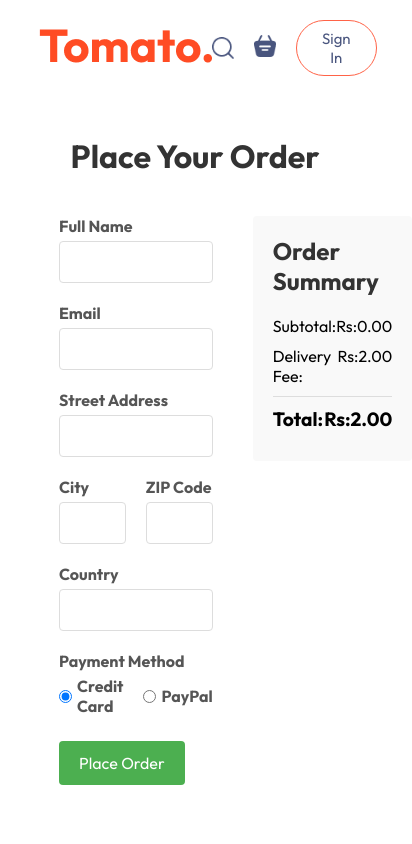
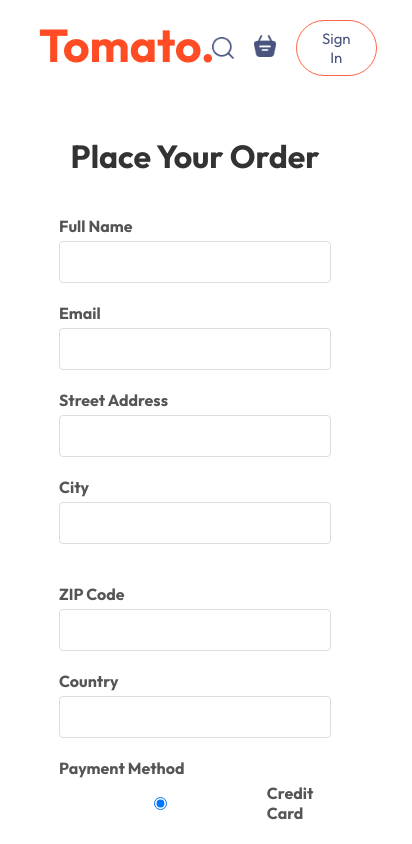
Before and after one commit to Govindu-Thejana/Restaurant_Website, a React (Vite) app in the folder frontend/: page /order in a window 390 px wide. Shown: the top 844 px of the page, 412 px wide, since content can reach past the window. Built offline with nearby package versions, Linux system fonts and the light colour scheme; no server answers.

Commit message:
Enhance responsiveness of Cart and PlaceOrder pages with CSS adjustments

```diff
--- a/frontend/src/pages/cart/Cart.css
+++ b/frontend/src/pages/cart/Cart.css
@@ -2,6 +2,7 @@
   max-width: 1200px;
   margin: 100px auto 0;
   padding: 20px;
+  box-sizing: border-box; /* Add this for consistent sizing */
 }
 
 .cart-title {
@@ -12,6 +13,7 @@
 .cart-content {
   display: flex;
   gap: 30px;
+  flex-wrap: wrap; /* Allow wrapping for smaller screens */
 }
 
 .cart-items {
@@ -156,24 +158,64 @@
   background-color: #007B9A;
 }
 
-.cart hr {
-  height: 1px;
-  background-color: #e2e2e2;
-  border: none;
-  margin: 10px 0;
-}
+/* Media Queries for Responsiveness */
 
 @media (max-width: 750px) {
   .cart-content {
-      flex-direction: column-reverse;
-      gap: max(12vw, 20px);
+    flex-direction: column-reverse;
+    gap: max(12vw, 20px);
   }
 
   .cart-promocode {
-      justify-content: start;
+    justify-content: start;
   }
 
   .cart-items-header {
-      font-size: 12px;
+    font-size: 12px;
   }
 }
+
+@media (max-width: 500px) {
+  .cart-items-header {
+    grid-template-columns: 1.5fr 1fr 1fr 1fr 1fr; /* Adjust grid columns for smaller screens */
+  }
+
+  .cart-item {
+    grid-template-columns: 1.5fr 1fr 1fr 1fr 1fr; /* Adjust grid columns for smaller screens */
+  }
+
+  .cart-item-image {
+    width: 60px;
+    height: 60px; /* Adjust image size for smaller screens */
+  }
+
+  .cart-summary {
+    padding: 15px; /* Reduce padding for smaller screens */
+  }
+
+  .cart-promocode-input input {
+    padding: 8px; /* Reduce input padding for smaller screens */
+  }
+
+  .cart-promocode-input button {
+    padding: 8px 15px; /* Reduce button padding for smaller screens */
+  }
+}
+
+@media (max-width: 300px) {
+  .cart-items-header {
+    font-size: 10px;
+  }
+
+  .cart-item {
+    padding: 10px 0; /* Reduce padding for very small screens */
+  }
+
+  .cart-item-name {
+    font-size: 12px; /* Adjust font size for very small screens */
+  }
+
+  .cart-summary-row {
+    font-size: 12px; /* Adjust font size for very small screens */
+  }
+}
--- a/frontend/src/pages/placeOrder/PlaceOrder.css
+++ b/frontend/src/pages/placeOrder/PlaceOrder.css
@@ -2,6 +2,7 @@
   max-width: 1200px;
   margin: 0 auto;
   padding: 40px 20px;
+  box-sizing: border-box; /* Add this for consistent sizing */
 }
 
 .place-order-container h1 {
@@ -13,6 +14,7 @@
 .place-order-content {
   display: flex;
   gap: 40px;
+  flex-wrap: wrap; /* Allow wrapping for smaller screens */
 }
 
 .order-form {
@@ -46,6 +48,7 @@
 .form-row {
   display: flex;
   gap: 20px;
+  flex-wrap: wrap; /* Allow wrapping for smaller screens */
 }
 
 .form-row .form-group {
@@ -55,6 +58,7 @@
 .payment-options {
   display: flex;
   gap: 20px;
+  flex-wrap: wrap; /* Allow wrapping for smaller screens */
 }
 
 .payment-options label {
@@ -104,3 +108,55 @@
   padding-top: 10px;
   margin-top: 10px;
 }
+
+/* Media Queries for Responsiveness */
+
+@media (max-width: 750px) {
+  .place-order-content {
+    flex-direction: column;
+    gap: max(12vw, 20px);
+  }
+
+  .order-form {
+    flex: none;
+  }
+
+  .order-summary {
+    margin-top: 20px;
+  }
+}
+
+@media (max-width: 500px) {
+  .form-row {
+    flex-direction: column;
+  }
+
+  .form-row .form-group {
+    margin-bottom: 20px;
+  }
+
+  .payment-options {
+    flex-direction: column;
+  }
+
+  .payment-options label {
+    margin-bottom: 10px;
+  }
+
+  .place-order-button {
+    width: 100%;
+  }
+}
+
+@media (max-width: 300px) {
+  .form-group input,
+  .form-group textarea {
+    padding: 8px;
+    font-size: 14px;
+  }
+
+  .place-order-button {
+    padding: 10px 15px;
+    font-size: 14px;
+  }
+}
```
Lines whose indentation alone changed are shown as unchanged.
